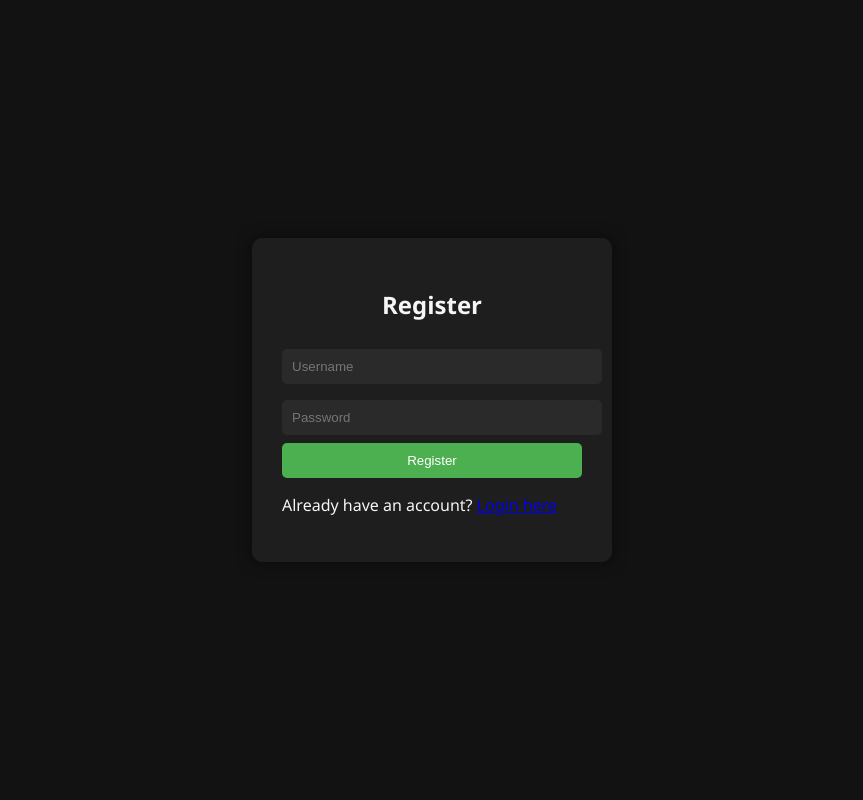
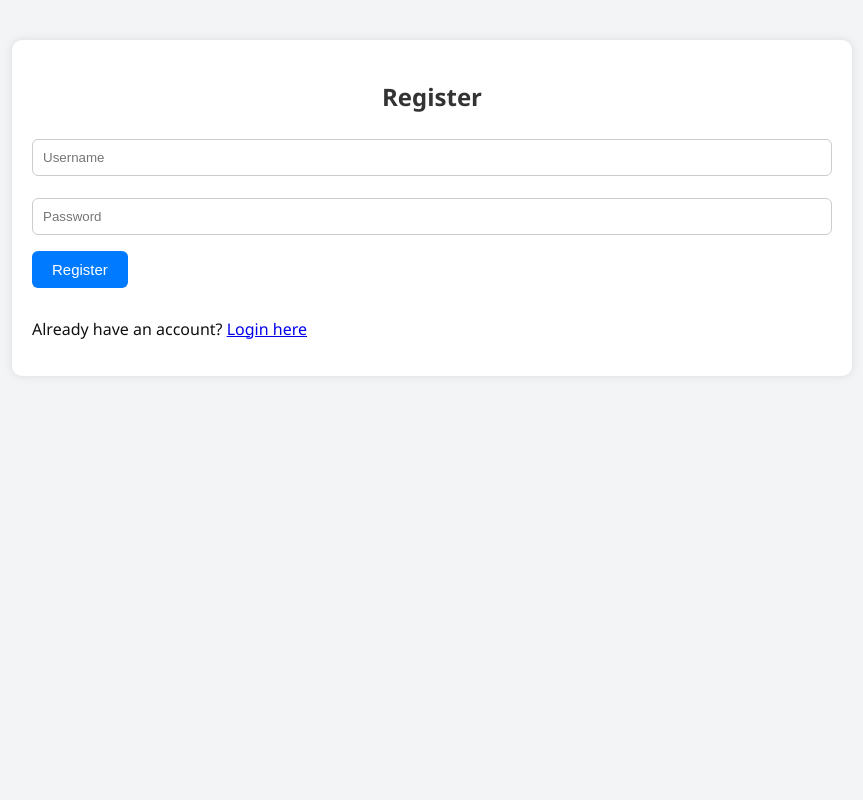
Before and after one commit to tasfiq1110/website, a Flask app: page / in a window 1280 px wide. Shown: the whole page, without its empty margins (208-1071 px from the left). Run offline with Flask 3, Linux system fonts and the light colour scheme.

Commit message:
Update style.css

```diff
--- a/static/style.css
+++ b/static/style.css
@@ -1,62 +1,122 @@
 body {
-  font-family: 'Segoe UI', sans-serif;
-  background: #121212;
-  color: #f5f5f5;
-  display: flex;
-  justify-content: center;
-  align-items: center;
-  height: 100vh;
+    font-family: 'Segoe UI', Tahoma, Geneva, Verdana, sans-serif;
+    background-color: #f3f4f6;
     margin: 0;
+    padding: 0;
+    color: #111;
 }
 
 .container {
-  background: #1e1e1e;
-  padding: 30px;
+    max-width: 800px;
+    margin: 40px auto;
+    padding: 20px;
+    background-color: #ffffff;
+    box-shadow: 0px 0px 10px rgba(0, 0, 0, 0.1);
     border-radius: 10px;
-  width: 300px;
-  box-shadow: 0 0 15px rgba(0,0,0,0.5);
 }
 
-h2 {
+h1, h2 {
     text-align: center;
+    color: #333;
+}
+
+form {
+    margin-bottom: 30px;
+}
+
+label {
+    font-weight: bold;
+    display: block;
+    margin-bottom: 8px;
+    margin-top: 20px;
+}
+
+input[type="text"],
+input[type="password"],
+input[type="number"],
+textarea {
+    width: 100%;
+    padding: 10px;
+    margin-top: 6px;
+    margin-bottom: 16px;
+    border: 1px solid #ccc;
+    border-radius: 6px;
+    box-sizing: border-box;
+}
+
+.checkbox-group {
+    display: flex;
+    flex-wrap: wrap;
+    gap: 12px;
     margin-bottom: 20px;
 }
 
-form input, form select {
-  width: 100%;
-  padding: 10px;
-  margin: 8px 0;
-  background: #2a2a2a;
-  color: white;
-  border: none;
-  border-radius: 5px;
+.checkbox-group label {
+    display: flex;
+    align-items: center;
+    background-color: #f0f0f0;
+    padding: 8px 12px;
+    border-radius: 6px;
+    cursor: pointer;
+    transition: background-color 0.2s ease;
+}
+
+.checkbox-group input[type="checkbox"] {
+    margin-right: 8px;
+    transform: scale(1.2);
+}
+
+.checkbox-group label:hover {
+    background-color: #e0e0e0;
 }
 
 button {
-  width: 100%;
-  padding: 10px;
-  background: #4caf50;
+    padding: 10px 20px;
+    font-size: 15px;
+    background-color: #007bff;
     color: white;
     border: none;
-  border-radius: 5px;
+    border-radius: 6px;
     cursor: pointer;
+    transition: background-color 0.2s ease;
 }
 
 button:hover {
-  background: #45a049;
+    background-color: #0056b3;
 }
 
-.result-text {
-  margin-top: 10px;
-  text-align: center;
-  font-weight: bold;
+table {
+    width: 100%;
+    border-collapse: collapse;
+    margin-top: 20px;
 }
 
-.summary-box {
-  margin-top: 15px;
-  background: #2b2b2b;
+table th,
+table td {
+    border: 1px solid #ddd;
     padding: 10px;
-  border-radius: 5px;
-  white-space: pre-wrap;
-  font-size: 0.9em;
+    text-align: center;
 }
+
+table th {
+    background-color: #007bff;
+    color: white;
+}
+
+.modified {
+    font-style: italic;
+    color: #ff5722;
+}
+
+#logout {
+    display: block;
+    text-align: center;
+    margin-top: 30px;
+    color: #007bff;
+    font-weight: bold;
+    text-decoration: none;
+}
+
+#logout:hover {
+    text-decoration: underline;
+}
```
Lines whose indentation alone changed are shown as unchanged.
